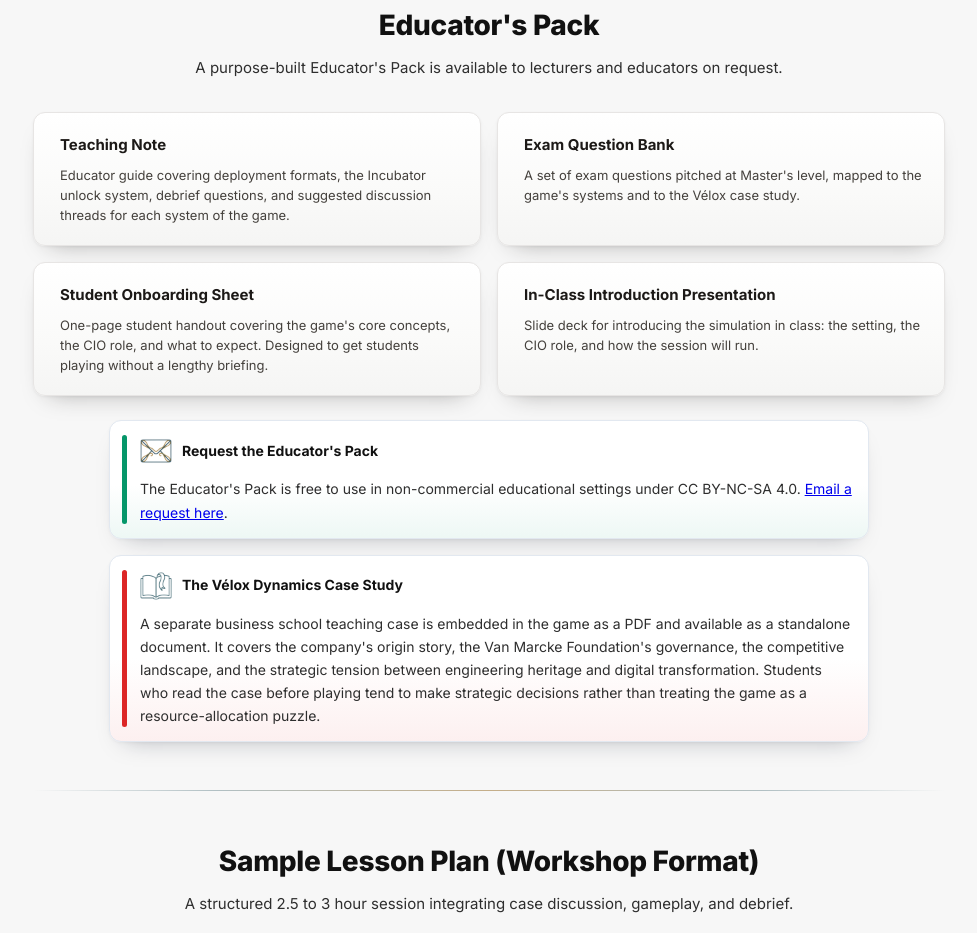
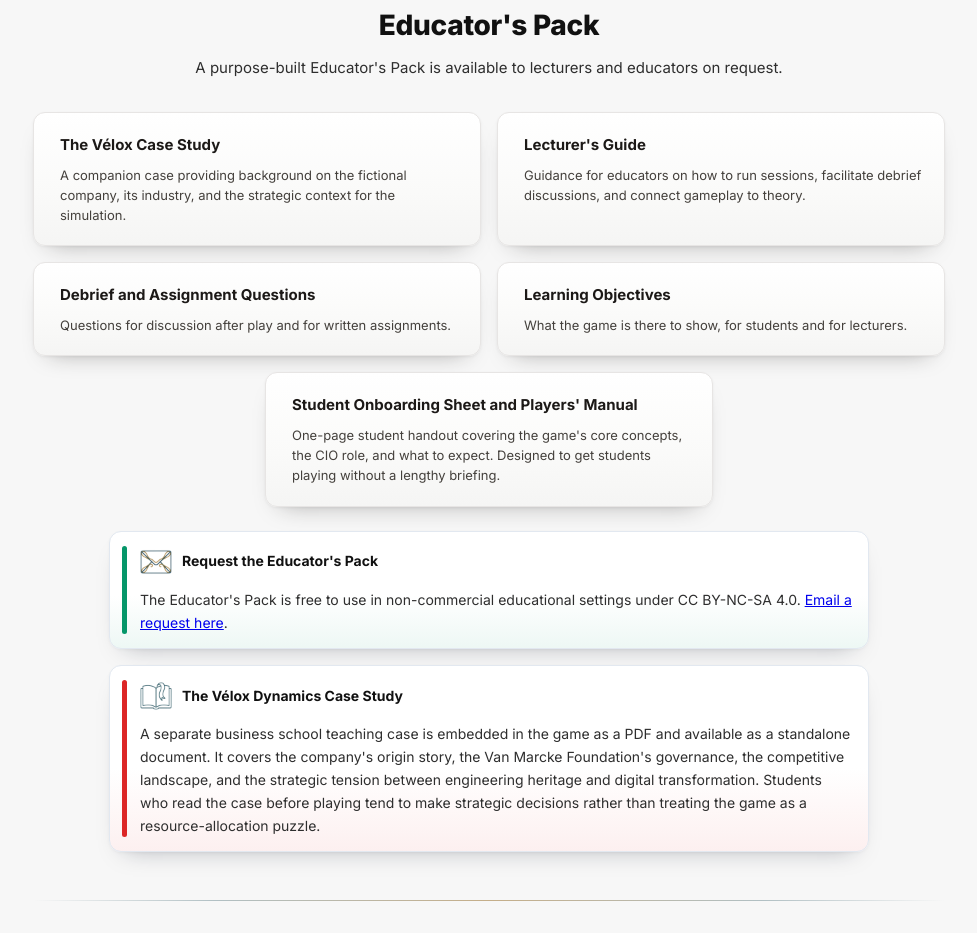
Before and after one commit to ammonsalter-del/thedisruptor-webite, a plain HTML site: page educators.html in a window 1280 px wide. Shown: the part 8076-9009 px from the top of the page, without its empty margins (151-1128 px from the left). Drawn offline with Linux system fonts and the light colour scheme.

Commit message:
Add files via upload

```diff
--- a/educators.html
+++ b/educators.html
@@ -502,20 +502,24 @@ html body .lk-year::before, html body .lk-year-all > *::before { display: none;
 
     <div class="card-grid card-grid-2 lk-year-all" style="margin-bottom: 24px;">
       <div class="card">
-        <h3>Teaching Note</h3>
-        <p>Educator guide covering deployment formats, the Incubator unlock system, debrief questions, and suggested discussion threads for each system of the game.</p>
+        <h3>The Vélox Case Study</h3>
+        <p>A companion case providing background on the fictional company, its industry, and the strategic context for the simulation.</p>
       </div>
       <div class="card">
-        <h3>Exam Question Bank</h3>
-        <p class="is-short">A set of exam questions pitched at Master's level, mapped to the game's systems and to the Vélox case study.</p>
+        <h3>Lecturer's Guide</h3>
+        <p>Guidance for educators on how to run sessions, facilitate debrief discussions, and connect gameplay to theory.</p>
       </div>
       <div class="card">
-        <h3>Student Onboarding Sheet</h3>
-        <p>One-page student handout covering the game's core concepts, the CIO role, and what to expect. Designed to get students playing without a lengthy briefing.</p>
+        <h3>Debrief and Assignment Questions</h3>
+        <p class="is-short">Questions for discussion after play and for written assignments.</p>
       </div>
       <div class="card">
-        <h3>In-Class Introduction Presentation</h3>
-        <p class="is-short">Slide deck for introducing the simulation in class: the setting, the CIO role, and how the session will run.</p>
+        <h3>Learning Objectives</h3>
+        <p class="is-short">What the game is there to show, for students and for lecturers.</p>
+      </div>
+      <div class="card">
+        <h3>Student Onboarding Sheet and Players' Manual</h3>
+        <p>One-page student handout covering the game's core concepts, the CIO role, and what to expect. Designed to get students playing without a lengthy briefing.</p>
       </div>
     </div>
 
```
Also changed, not shown: faq.html (+2 -2 lines), index.html (+1 -1 lines), llms.txt, 1 other file.
